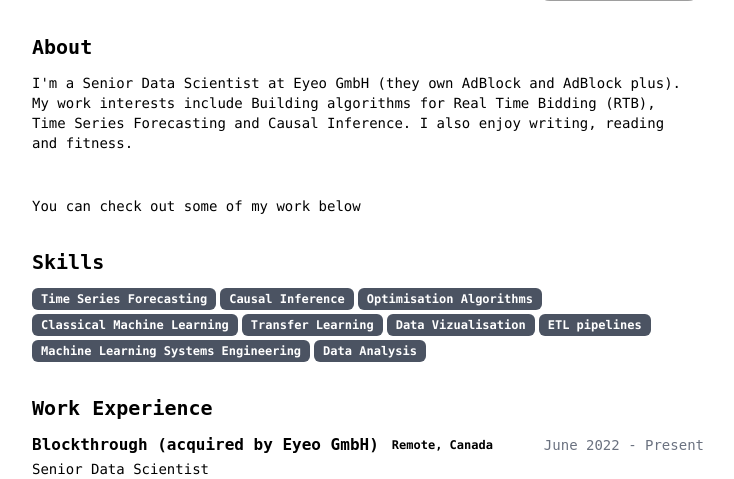
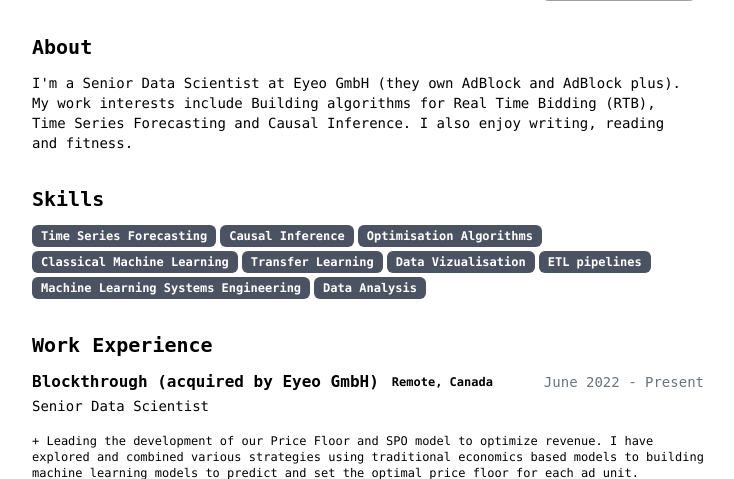
Before and after one commit to arun1125/arunhtmx, a FastAPI app: page / in a window 1280 px wide. Shown: the part 243-722 px from the top of the page, without its empty margins (272-1006 px from the left). Run offline with FastAPI, Linux system fonts and the light colour scheme; some libraries are stand-ins or nearby versions; grey boxes are pictures that could not be loaded.

Commit message:
removed a paragraph

```diff
--- a/templates/index.html
+++ b/templates/index.html
@@ -40,10 +40,6 @@
             <p class="text-muted-foreground text-pretty font-mono text-sm">
                 {{ data['intro'] | join(" ") }}
             </p>
-            <br>
-            <p class="text-muted-foreground text-pretty font-mono text-sm">
-                You can check out some of my work below
-            </p>
         </section>
 
         <section class = "flex min-h-0 flex-col gap-y-3">
```
